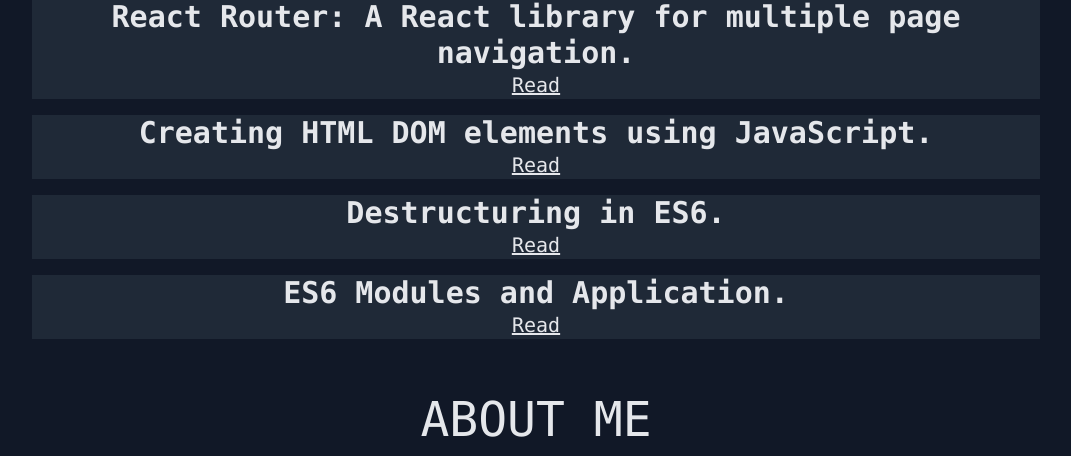
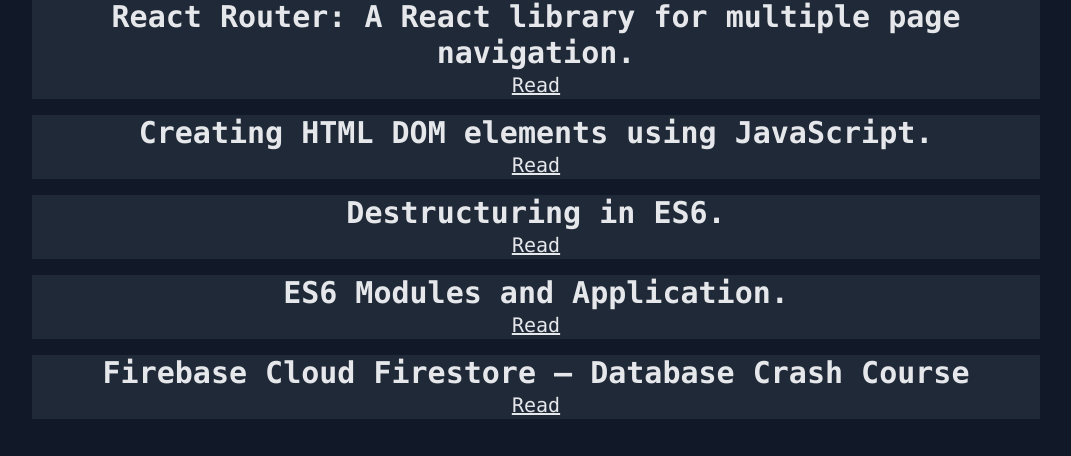
Before and after one commit to ihechikara/portfolio, a website: page public/index.html in a window 1280 px wide. Shown: the part 1987-2443 px from the top of the page, without its empty margins (104-1175 px from the left). Drawn offline with Linux system fonts and the light colour scheme.

Commit message:
added new article

```diff
--- a/public/index.html
+++ b/public/index.html
@@ -407,6 +407,17 @@
             >
           </p>
         </div>
+        <div class="mx-6 bg-gray-800 mt-4">
+          <h1 class="mx-4 font-bold text-xl md:text-3xl">
+            Firebase Cloud Firestore – Database Crash Course
+          </h1>
+          <p class="underline md:text-xl">
+            <a
+              href="https://www.freecodecamp.org/news/firebase-firestore-crash-course/"
+              >Read</a
+            >
+          </p>
+        </div>
       </div>
     </div>
 
```
